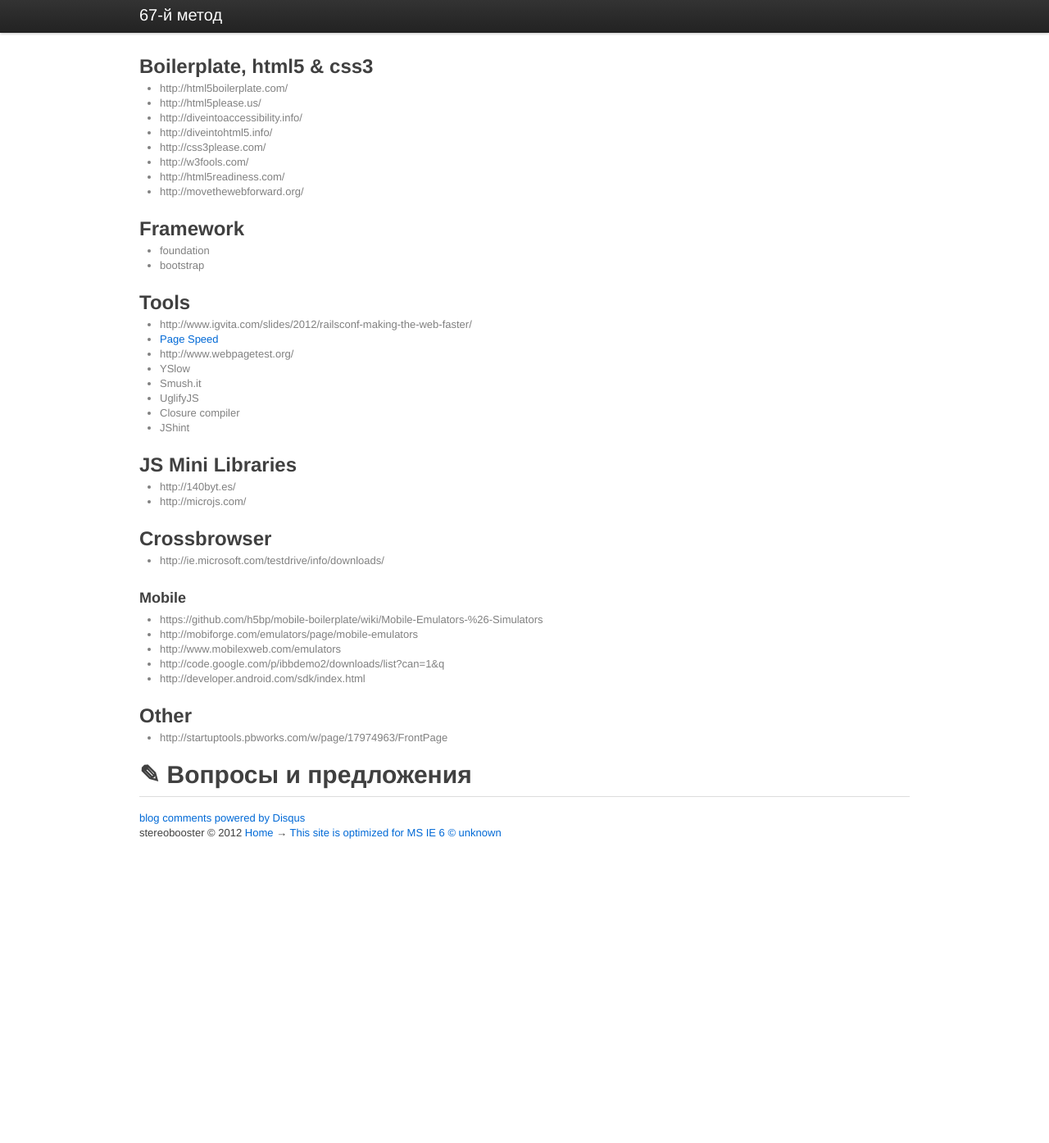
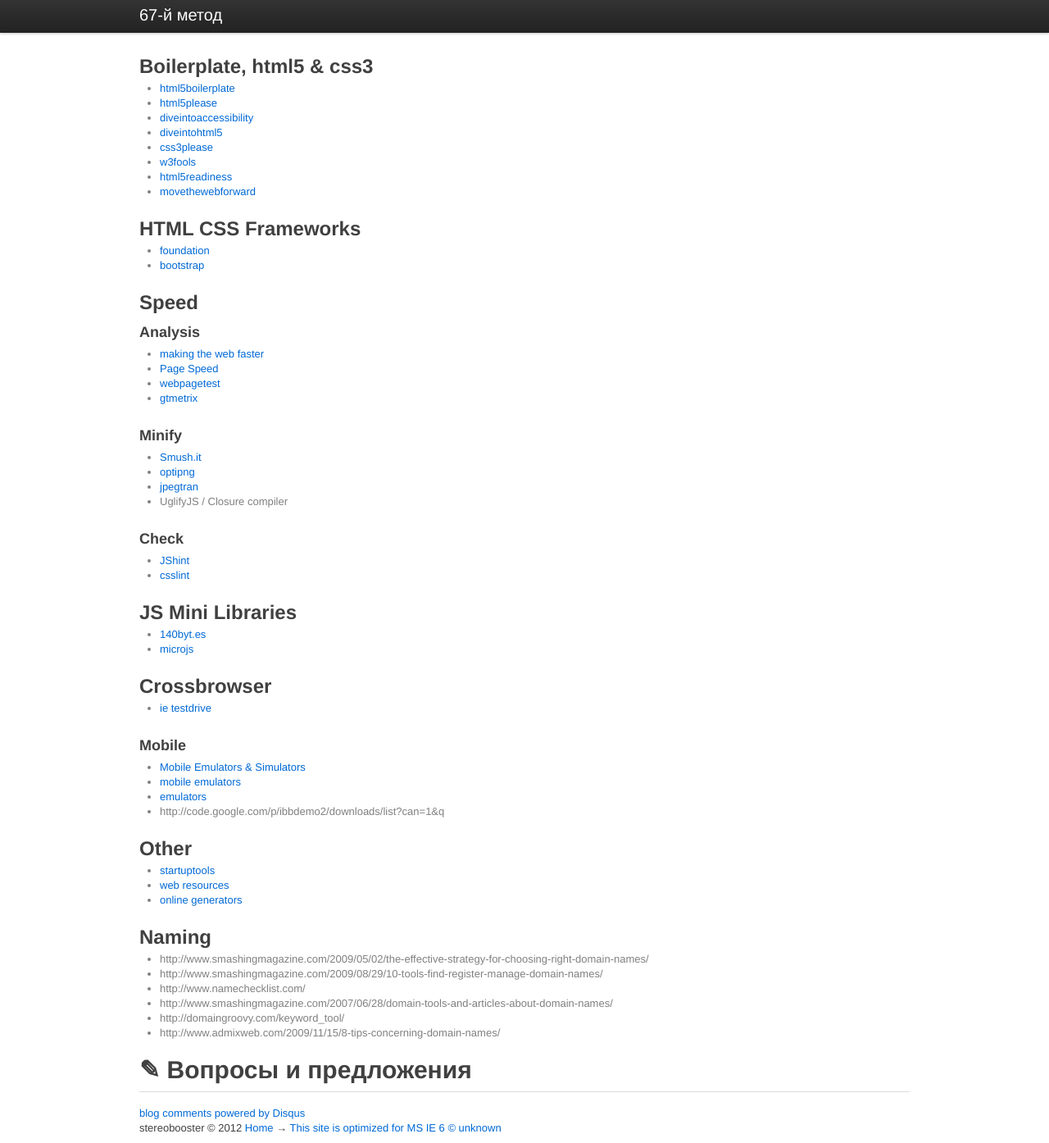
Before and after one commit to stereobooster/stereobooster.github.io, a Jekyll site: the page built from _posts/2012-02-14-web-development-tools.md, in a window 1280 px wide and 1394 px high. Shown: the whole window at 82% size. Built offline with Jekyll 4.4.1, drawn with Linux system fonts in a browser that asks for light colours; Markdown is read by kramdown in place of the engine named in the settings; comment, search, counter and statistics services are not loaded.

Commit message:
web development

```diff
--- a/_posts/2012-02-14-web-development-tools.md
+++ b/_posts/2012-02-14-web-development-tools.md
@@ -12,47 +12,61 @@
 
 ## Boilerplate, html5 & css3
 
- - http://html5boilerplate.com/
- - http://html5please.us/
- - http://diveintoaccessibility.info/
- - http://diveintohtml5.info/
- - http://css3please.com/
- - http://w3fools.com/
- - http://html5readiness.com/
- - http://movethewebforward.org/
+ - [html5boilerplate](http://html5boilerplate.com/)
+ - [html5please](http://html5please.us/)
+ - [diveintoaccessibility](http://diveintoaccessibility.info/)
+ - [diveintohtml5](http://diveintohtml5.info/)
+ - [css3please](http://css3please.com/)
+ - [w3fools](http://w3fools.com/)
+ - [html5readiness](http://html5readiness.com/)
+ - [movethewebforward](http://movethewebforward.org/)
 
-## Framework
+## HTML CSS Frameworks
 
- - foundation
- - bootstrap
+ - [foundation](http://foundation.zurb.com/)
+ - [bootstrap](http://twitter.github.com/bootstrap/)
 
-## Tools
+## Speed
 
- - http://www.igvita.com/slides/2012/railsconf-making-the-web-faster/
+### Analysis
+
+ - [making the web faster](http://www.igvita.com/slides/2012/railsconf-making-the-web-faster/)
  - [Page Speed](https://developers.google.com/speed/pagespeed/insights)
- - http://www.webpagetest.org/
- - YSlow
- - Smush.it
- - UglifyJS
- - Closure compiler
- - JShint
+ - [webpagetest](http://www.webpagetest.org/)
+ - [gtmetrix](http://gtmetrix.com/)
+
+### Minify
+ - [Smush.it](http://www.smushit.com/ysmush.it/)
+ - [optipng](http://optipng.sourceforge.net/)
+ - [jpegtran](http://jpegclub.org/)
+ - UglifyJS / Closure compiler
+
+### Check
+ - [JShint](http://www.jshint.com/)
+ - [csslint](http://csslint.net/)
 
 ## JS Mini Libraries
-
- - http://140byt.es/
- - http://microjs.com/
+ - [140byt.es](http://140byt.es/)
+ - [microjs](http://microjs.com/)
 
 ## Crossbrowser
-
- - http://ie.microsoft.com/testdrive/info/downloads/
-
+ - [ie testdrive](http://ie.microsoft.com/testdrive/info/downloads/)
 
 ### Mobile
- - https://github.com/h5bp/mobile-boilerplate/wiki/Mobile-Emulators-%26-Simulators
- - http://mobiforge.com/emulators/page/mobile-emulators
- - http://www.mobilexweb.com/emulators
+ - [Mobile Emulators & Simulators](https://github.com/h5bp/mobile-boilerplate/wiki/Mobile-Emulators-%26-Simulators)
+ - [mobile emulators](http://mobiforge.com/emulators/page/mobile-emulators)
+ - [emulators](http://www.mobilexweb.com/emulators)
  - http://code.google.com/p/ibbdemo2/downloads/list?can=1&q
- - http://developer.android.com/sdk/index.html
 
 ## Other
- - http://startuptools.pbworks.com/w/page/17974963/FrontPage
+ - [startuptools](http://startuptools.pbworks.com/w/page/17974963/FrontPage)
+ - [web resources](http://elementiks.com/web_resources.php)
+ - [online generators](http://www.smashingmagazine.com/2006/11/09/online-generators/)
+
+## Naming
+ - http://www.smashingmagazine.com/2009/05/02/the-effective-strategy-for-choosing-right-domain-names/
+ - http://www.smashingmagazine.com/2009/08/29/10-tools-find-register-manage-domain-names/
+ - http://www.namechecklist.com/
+ - http://www.smashingmagazine.com/2007/06/28/domain-tools-and-articles-about-domain-names/
+ - http://domaingroovy.com/keyword_tool/
+ - http://www.admixweb.com/2009/11/15/8-tips-concerning-domain-names/
```
